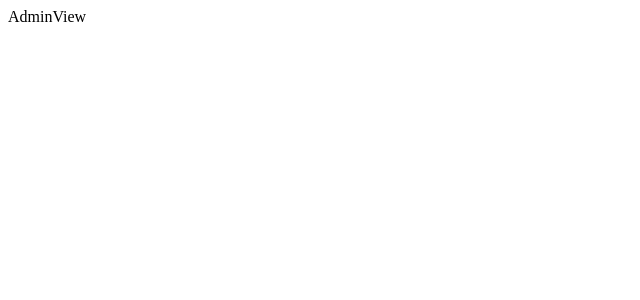
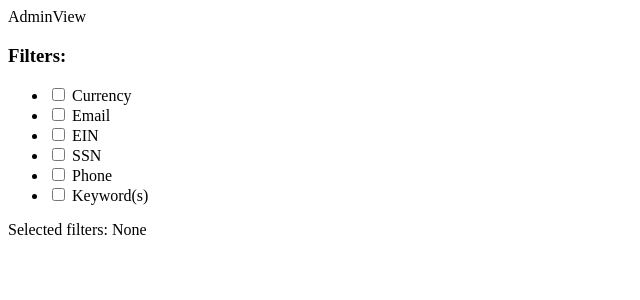
Before and after one commit to SafePrompt/SafePrompt, a React app: page /adminview in a window 1280 px wide. Shown: the top 300 px of the page, without its empty margins (0-640 px from the left). Built offline with nearby package versions, Linux system fonts and the light colour scheme.

Commit message:
added check boxex for filters

```diff
--- a/src/Client/Pages/AdminView.tsx
+++ b/src/Client/Pages/AdminView.tsx
@@ -1,4 +1,4 @@
-// checkbox for each filter field
+// √ checkbox for each filter field
 // submit button
 // keyword entry option (Keyword/type)
 
@@ -8,8 +8,30 @@ const AdminView: React.FunctionComponent = () => {
     const filters: string[] = ['Currency', 'Email', 'EIN', 'SSN', 'Phone', 'Keyword(s)']
     const [selectedFilters, setSelectedFilters] = useState<string[]>([])
 
+    const handleFilterChange = (filter: string) => {
+      setSelectedFilters((prev) =>
+        prev.includes(filter)
+          ? prev.filter((item) => item !== filter)
+          : [...prev, filter]
+      );
+    };
+
   return (
-    <div>AdminView</div>
+    <><div>AdminView</div>
+    <h3>Filters:</h3><ul>
+      {filters.map((filter) => (
+        <li key={filter}>
+          <label>
+            <input
+              type="checkbox"
+              value={filter}
+              checked={selectedFilters.includes(filter)}
+              onChange={() => handleFilterChange(filter)} />
+            {' '}{filter}
+          </label>
+        </li>
+      ))}
+    </ul><p>Selected filters: {selectedFilters.join(', ') || 'None'}</p></>
   )
 }
 
```
